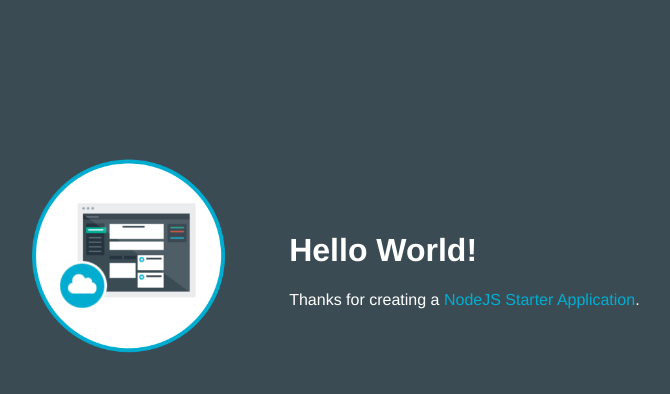
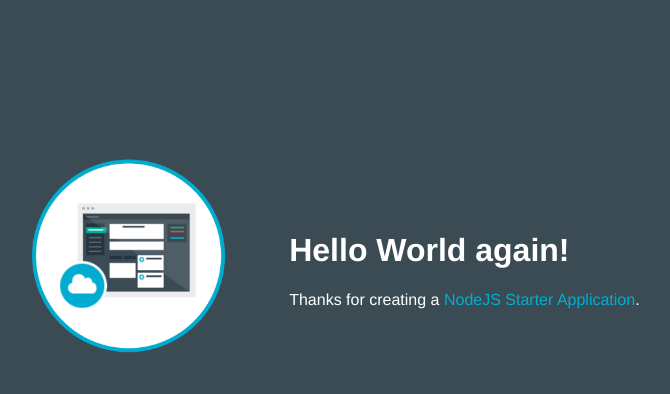
Before and after one commit to sarielda/myehapp, a website: page public/index.html in a window 1280 px wide. Shown: the whole page, without its empty margins (253-923 px from the left). Drawn offline with Linux system fonts and the light colour scheme.

Commit message:
update to main page

```diff
--- a/public/index.html
+++ b/public/index.html
@@ -16,7 +16,7 @@
           <img class = "newappIcon" src="images/newapp-icon.png">
         </td>
         <td>
-          <h1 id="message">Hello World!</h1>
+          <h1 id="message">Hello World again!</h1>
           <p class='description'></p> Thanks for creating a <span class = "blue">NodeJS Starter Application</span>.
         </td>
       </tr>
```
Also changed, not shown: 1 other file.
